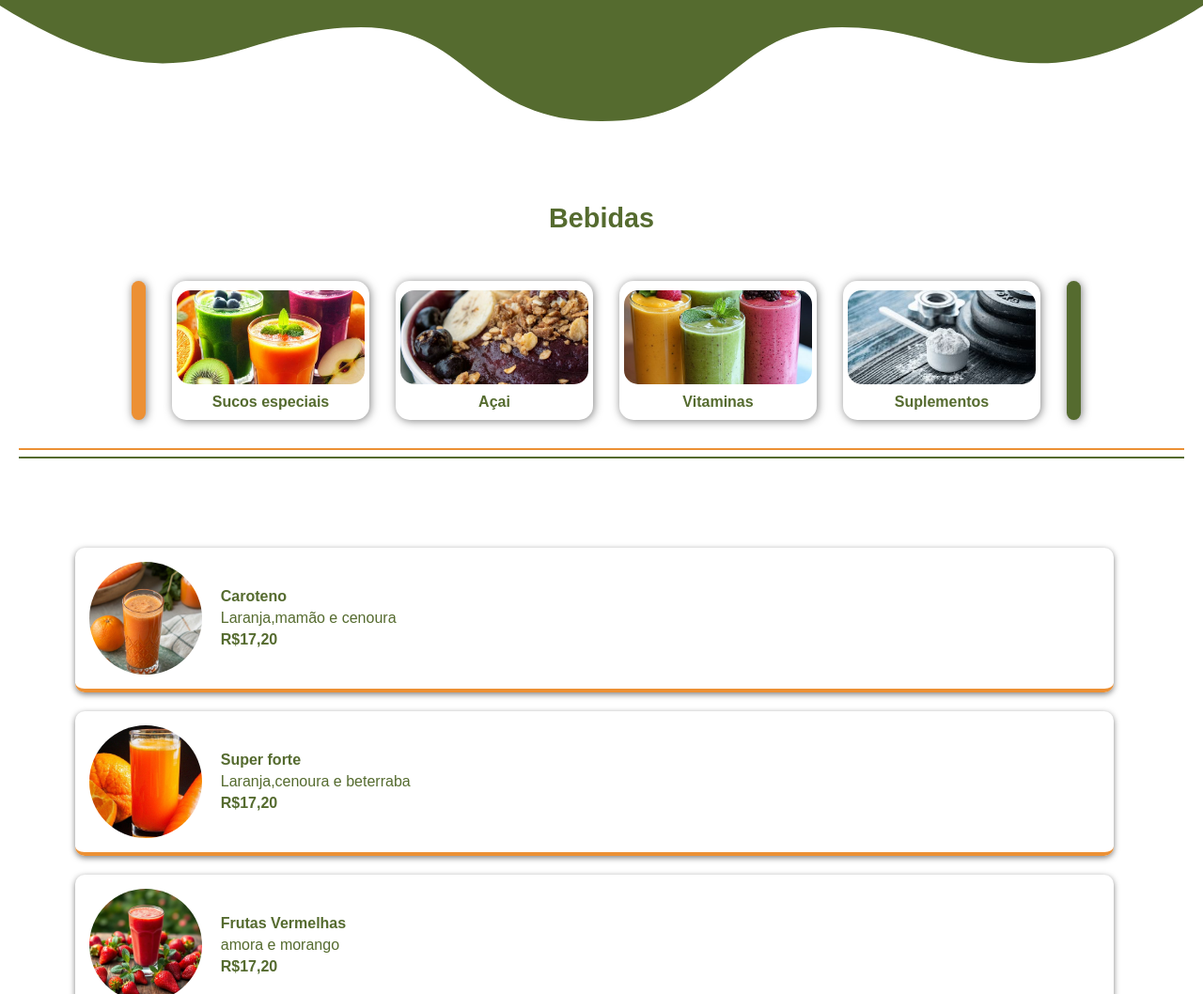
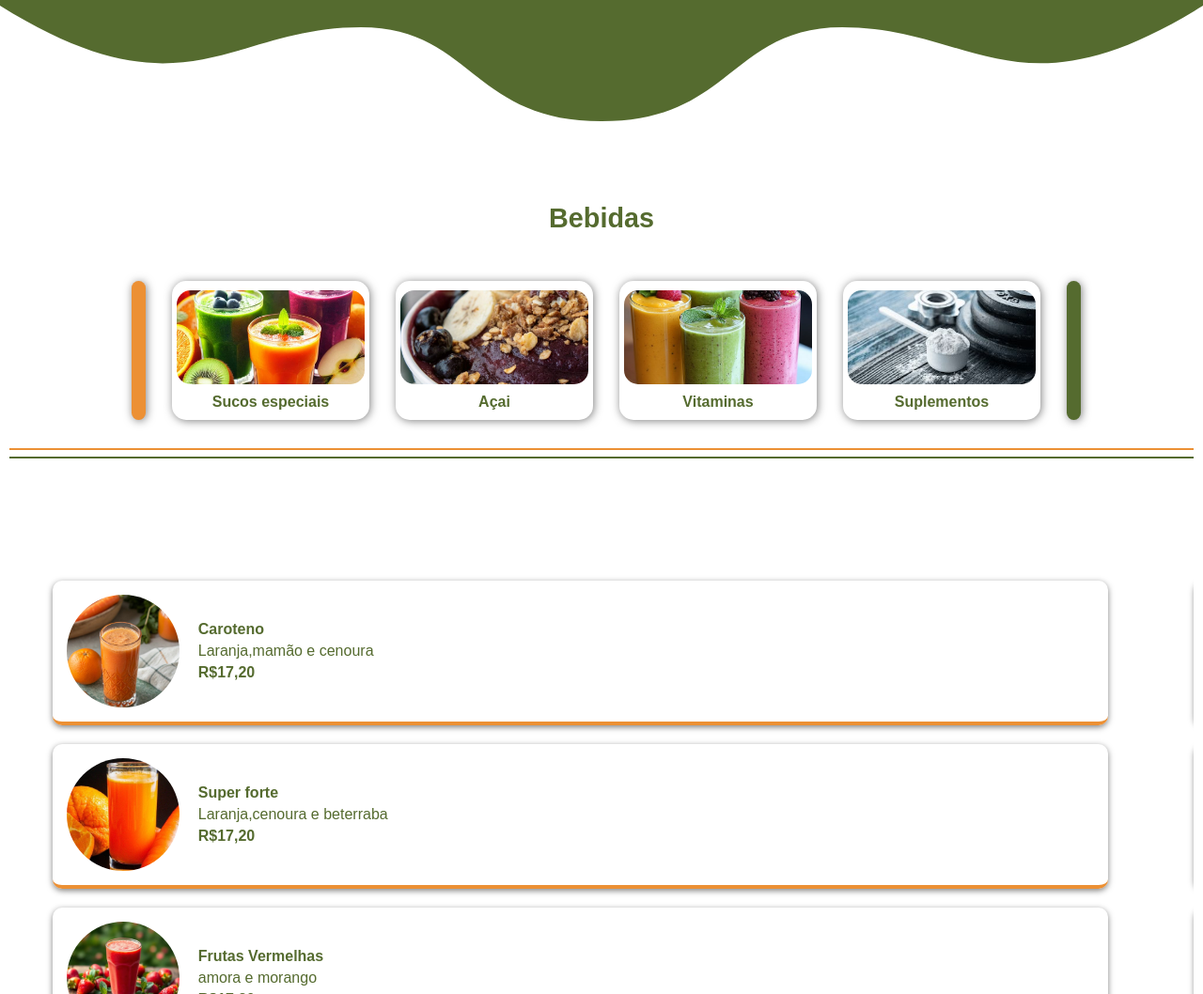
Before and after one commit to lucasdantaas/manga, a Flask app: page / in a window 1280 px wide. Shown: the part 5442-6500 px from the top of the page at 94% size. Run offline with Flask 3, Linux system fonts and the light colour scheme.

Commit message:
Add files via upload

```diff
--- a/src/static/css/index.css
+++ b/src/static/css/index.css
@@ -142,8 +142,7 @@ body {
     margin-top: -7px;
     background-color: #556b2f;
     color:#f2c68b;
-    padding: 20px;
-    padding-left: 20px;
+    padding: 20px 10px;
     margin-bottom: -0.5px;
 }
 
@@ -197,7 +196,7 @@ body {
 .container {
     display: flex;
     padding: 20px;
-    padding-left: 20px;
+
     overflow-x: auto;
     scroll-snap-type: x mandatory;
     scroll-behavior: smooth;
@@ -222,9 +221,8 @@ body {
     align-items: center;
     justify-content: flex-start; /* Começa no topo */
     padding-top: 50px;
-    padding-left: 15px;
-    margin: 15px;
-    margin-left: 15px;
+
+
     /* Espaço opcional no topo */
 }
 
```
